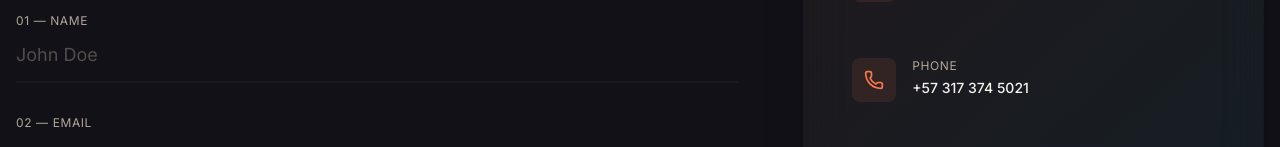
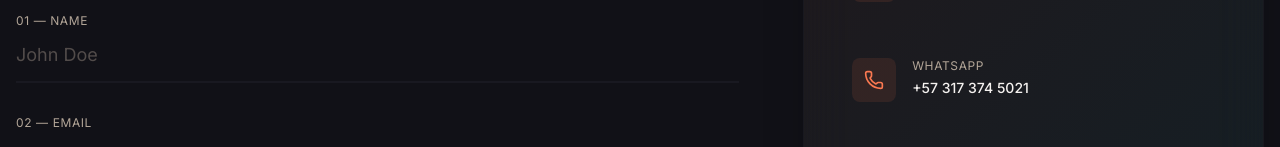
Before and after one commit to csanchezs9/Portafolio, a Next.js app: page / in a window 1280 px wide. Shown: the part 3620-3767 px from the top of the page. Built offline with nearby package versions, Linux system fonts and the light colour scheme.

Commit message:
fix: actualizar enlaces de contacto - WhatsApp y mailto funcional

```diff
--- a/components/sections/Contact.tsx
+++ b/components/sections/Contact.tsx
@@ -20,13 +20,13 @@ export default function Contact() {
       icon: Mail,
       label: "Email",
       value: "camilosanchezs288@gmail.com",
-      href: "mailto:camilosanchezs288@gmail.com",
+      href: "mailto:camilosanchezs288@gmail.com?subject=Contacto desde portafolio",
     },
     {
       icon: Phone,
-      label: t.contact.title === "Contacto" ? "Teléfono" : "Phone",
+      label: t.contact.title === "Contacto" ? "WhatsApp" : "WhatsApp",
       value: "+57 317 374 5021",
-      href: "tel:+573173745021",
+      href: "https://wa.me/573173745021?text=Hola%20Camilo%2C%20me%20gustar%C3%ADa%20hablar%20contigo%20sobre...",
     },
     {
       icon: MapPin,
@@ -199,7 +199,7 @@ export default function Contact() {
                     <motion.a
                       key={info.label}
                       href={info.href}
-                      target="_blank"
+                      target={info.href.startsWith("mailto:") ? "_self" : "_blank"}
                       rel="noopener noreferrer"
                       initial={{ opacity: 0, y: 10 }}
                       whileInView={{ opacity: 1, y: 0 }}
--- a/components/sections/Hero.tsx
+++ b/components/sections/Hero.tsx
@@ -123,7 +123,7 @@ export default function Hero() {
           <div className="flex flex-col sm:flex-row items-start sm:items-center gap-6">
             <div ref={ctaRef} className="opacity-0">
               <a
-                href="mailto:camilosanchezs288@gmail.com"
+                href="mailto:camilosanchezs288@gmail.com?subject=Contacto desde portafolio"
                 className="inline-flex items-center gap-2 px-8 py-4 bg-transparent border-2 border-primary text-primary hover:bg-primary/10 rounded-md font-medium transition-all duration-200 glow-on-hover"
               >
                 <Mail className="w-5 h-5" />
```
